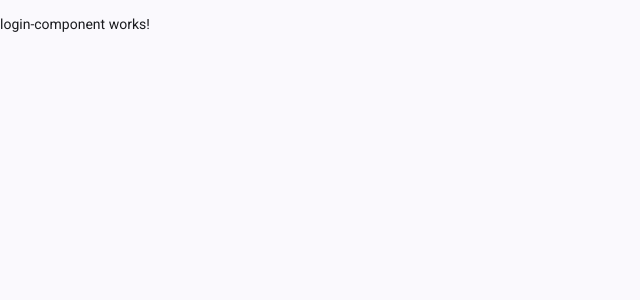
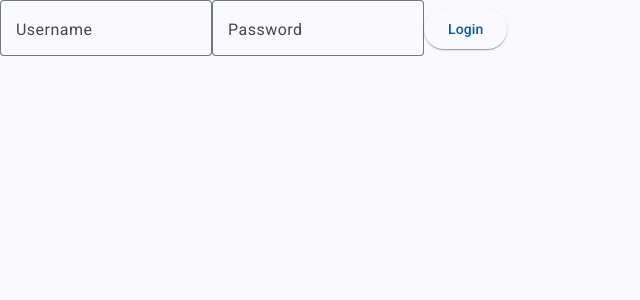
Before and after one commit to kishanthummarvsi-coder/zone-hq-client, an Angular app: page /auth/login in a window 1280 px wide. Shown: the top 300 px of the page, without its empty margins (0-640 px from the left). Built offline with nearby package versions, Linux system fonts and the light colour scheme.

Commit message:
dummy compo added in auth

```diff
--- a/src/app/app-routing-module.ts
+++ b/src/app/app-routing-module.ts
@@ -1,5 +1,6 @@
 import { NgModule } from '@angular/core';
 import { RouterModule, Routes } from '@angular/router';
+import { AuthGuard } from './core/guards/auth-guard';
 
 const routes: Routes = [
   {
@@ -15,12 +16,14 @@ const routes: Routes = [
   },
   {
     path: 'users',
+    canActivate: [AuthGuard],
     loadChildren: () =>
       import('./features/components/users/users-module')
         .then(m => m.UsersModule)
   },
   {
     path: 'roles',
+    canActivate: [AuthGuard],
     loadChildren: () =>
       import('./features/components/roles/roles-module')
         .then(m => m.RolesModule)
--- a/src/app/auth/components/login-component/login-component.html
+++ b/src/app/auth/components/login-component/login-component.html
@@ -1 +1,17 @@
-<p>login-component works!</p>
+<div class="login-container">
+
+    <mat-form-field appearance="outline">
+        <mat-label>Username</mat-label>
+        <input matInput [(ngModel)]="username" name="username">
+    </mat-form-field>
+
+    <mat-form-field appearance="outline">
+        <mat-label>Password</mat-label>
+        <input matInput type="password" [(ngModel)]="password" name="password">
+    </mat-form-field>
+
+    <button mat-raised-button color="primary" (click)="login()">
+        Login
+    </button>
+
+</div>
--- a/src/app/auth/components/login-component/login-component.ts
+++ b/src/app/auth/components/login-component/login-component.ts
@@ -1,4 +1,6 @@
-import { Component } from '@angular/core';
+import { Component, OnInit } from '@angular/core';
+import { AuthService } from '../../../core/services/auth-service';
+import { Router } from '@angular/router';
 
 @Component({
   selector: 'app-login-component',
@@ -6,6 +8,24 @@ import { Component } from '@angular/core';
   templateUrl: './login-component.html',
   styleUrl: './login-component.scss',
 })
-export class LoginComponent {
+export class LoginComponent implements OnInit {
+  username: string = '';
+  password: string = '';
 
+  constructor(private authService: AuthService, private router: Router) { }
+
+  ngOnInit() {
+    if (this.authService.isAuthenticated()) {
+      this.router.navigate(['/']);
+    }
+  }
+
+  login() {
+
+    const success = this.authService.login(this.username, this.password);
+
+    if (success) {
+      this.router.navigate(['/roles']);
+    }
+  }
 }
--- a/src/app/core/services/auth-service.ts
+++ b/src/app/core/services/auth-service.ts
@@ -7,6 +7,7 @@ export class AuthService {
   private tokenKey = 'token';
 
   login(username: string, password: string) {
+    debugger
     if (username && password) {
       localStorage.setItem(this.tokenKey, 'dummy-token');
       return true;
@@ -19,6 +20,7 @@ export class AuthService {
   }
 
   isAuthenticated(): boolean {
+    debugger
     return !!localStorage.getItem(this.tokenKey);
   }
 
```
Also changed, not shown: src/app/auth/auth-module.ts (+10 -3 lines).
